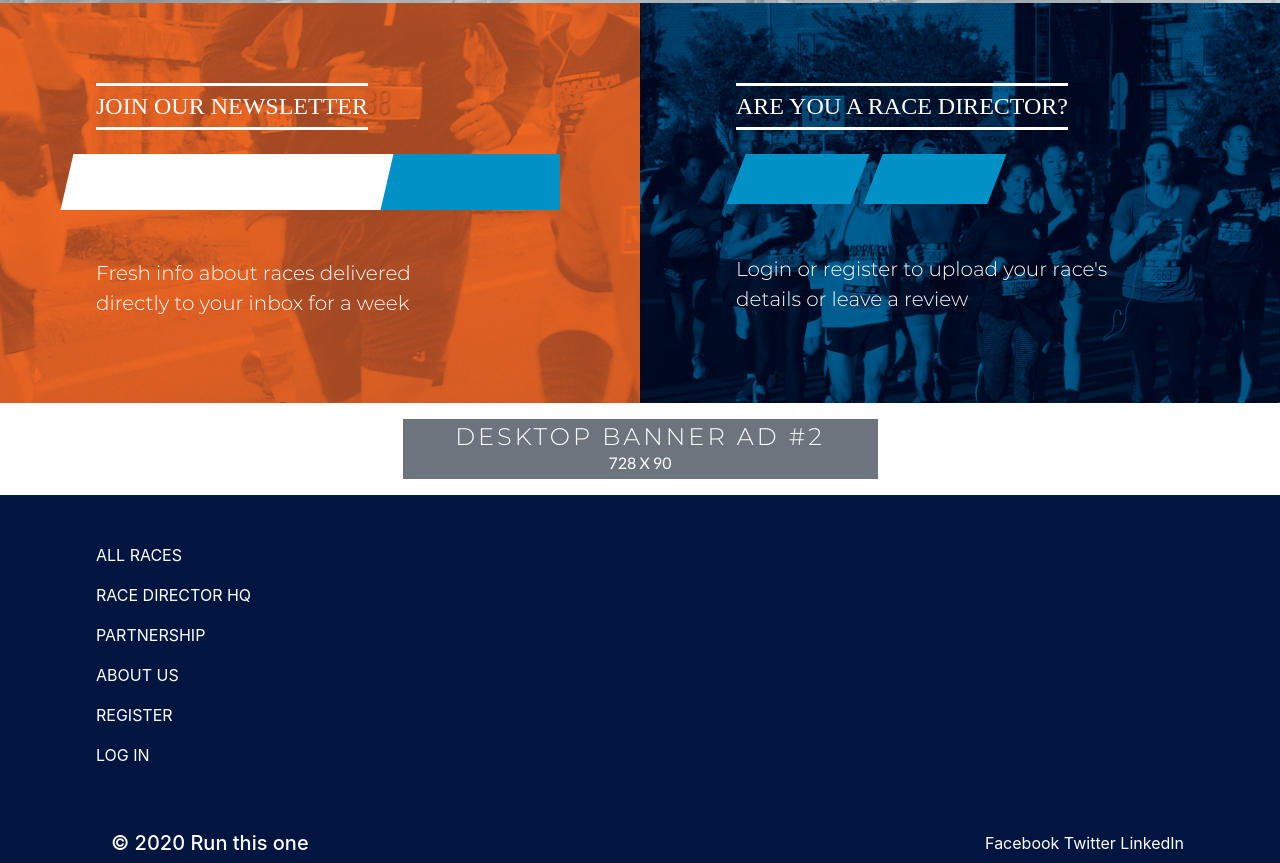
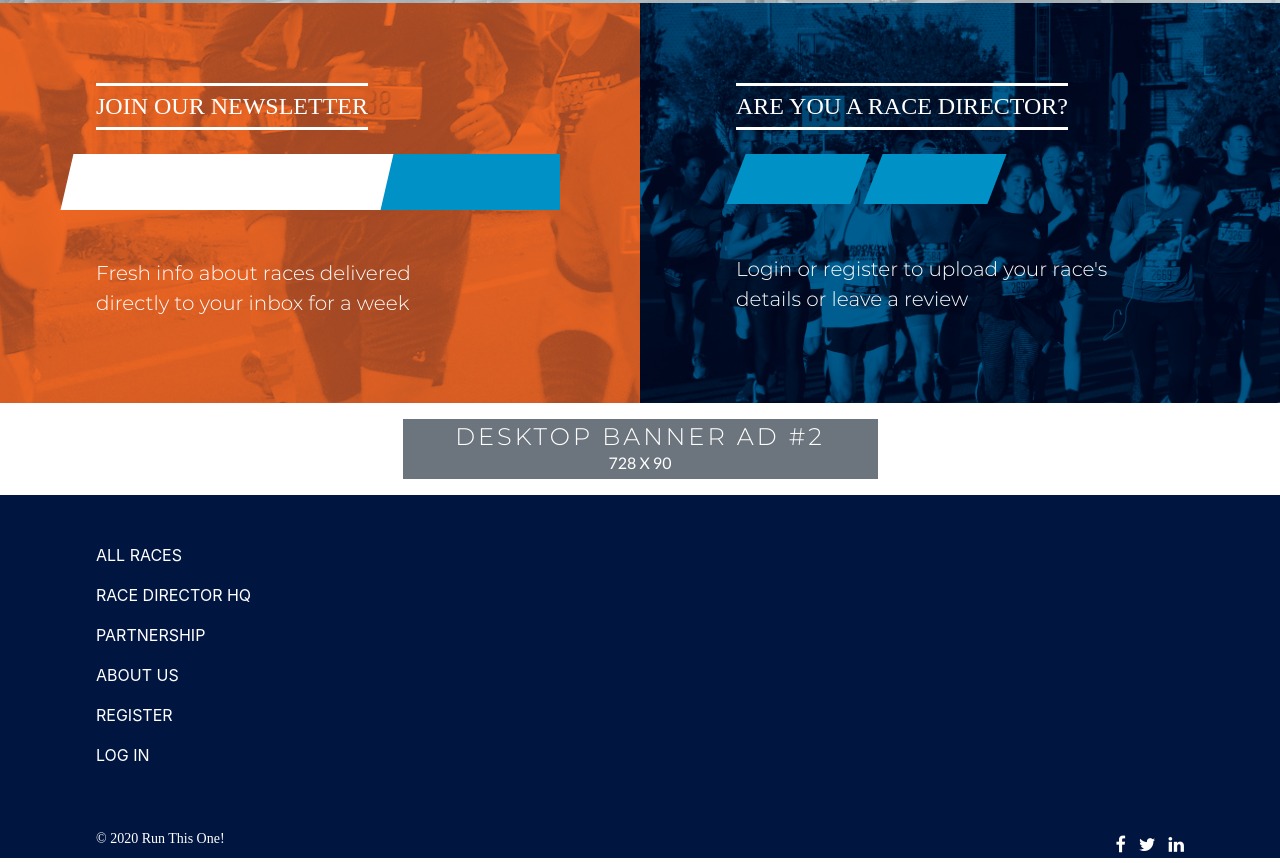
Before and after one commit to lauralee01/run-app, a website: page index.html in a window 1280 px wide. Shown: the part 1469-2332 px from the top of the page. Drawn offline with nearby package versions, Linux system fonts and the light colour scheme; a web font is replaced by a local one.

Commit message:
add social icons

```diff
--- a/index.html
+++ b/index.html
@@ -7,6 +7,7 @@
         <script src="https://cdnjs.cloudflare.com/ajax/libs/popper.js/1.12.9/umd/popper.min.js"></script>
         <script src="https://maxcdn.bootstrapcdn.com/bootstrap/4.0.0/js/bootstrap.min.js"></script>
         <link href="https://fonts.googleapis.com/icon?family=Material+Icons" rel="stylesheet">
+        <link rel="stylesheet" href="https://cdnjs.cloudflare.com/ajax/libs/font-awesome/4.7.0/css/font-awesome.min.css">
         <link rel="stylesheet" type="text/css" href="css/style.css">
     </head>
     <body>
@@ -221,11 +222,11 @@
                 </div>
                 <hr>
                 <div class="col-sm-12 d-flex justify-content-between text-white">
-                    <h5 class="col-sm-12 col-md-6 text-white">&copy; 2020 Run this one</h5>
-                    <div>
-                        <span>Facebook</span>
-                        <span>Twitter</span>
-                        <span>LinkedIn</span>
+                    <h5 class="col-sm-12 col-md-6 text-white run-desktop-footer p-0">&copy; 2020 Run This One!</h5>
+                    <div class="run-desktop-social">
+                        <span class="mr-2"><i class="fa fa-facebook"></i></span>
+                        <span class="mr-2"><i class="fa fa-twitter"></i></span>
+                        <span><i class="fa fa-linkedin"></i></span>
                     </div>
                 </div>
             </div>
--- a/sass/main.scss
+++ b/sass/main.scss
@@ -178,6 +178,13 @@ nav {
     margin-bottom: 8px;
     margin-top: 16px;
   }
+  &-footer {
+    font-size: 14px;
+    font-family: 'Montserrat-BoldItalic';
+  }
+  &-social {
+    font-size: 18px;
+  }
   &-divider {
     width: 100%;
     height: 400px;
```
Also changed, not shown: css/style.css.
